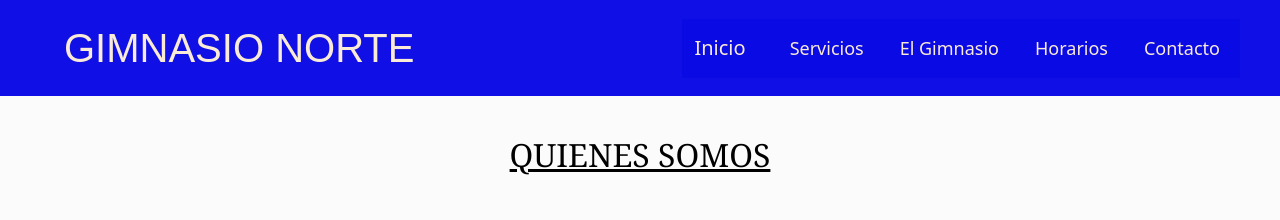
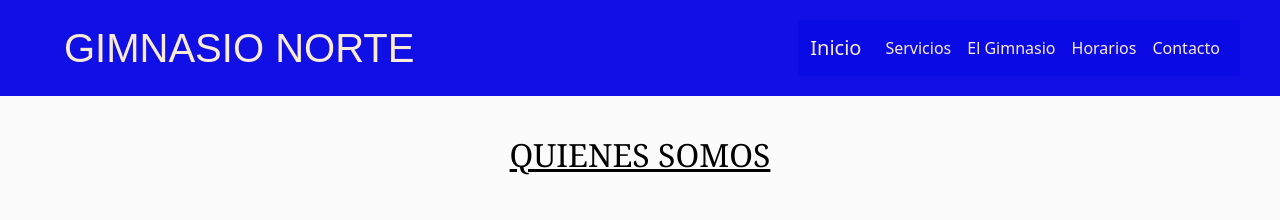
Before and after one commit to MaximilianoSulsenti/gymnorte, a website: page index.html in a window 1280 px wide. Shown: the top 220 px of the page. Drawn offline with nearby package versions, Linux system fonts and the light colour scheme.

Commit message:
anidacion

```diff
--- a/css/styles.css
+++ b/css/styles.css
@@ -9,7 +9,7 @@
   justify-content: space-between;
 }
 
-.quienesgym, nav {
+.quienesgym, header nav {
   display: flex;
   flex-direction: row;
 }
@@ -19,6 +19,13 @@ header {
   align-items: center;
   padding: 0 40px;
   width: 100%;
+}
+header nav {
+  list-style: none;
+}
+header nav nav ul li {
+  margin-left: 20px;
+  font-size: large;
 }
 
 .fondoNav {
@@ -32,15 +39,6 @@ header {
 p {
   font-size: large;
   padding: 15px 50px;
-}
-
-nav {
-  list-style: none;
-}
-
-nav ul li {
-  margin-left: 20px;
-  font-size: large;
 }
 
 main {
```
